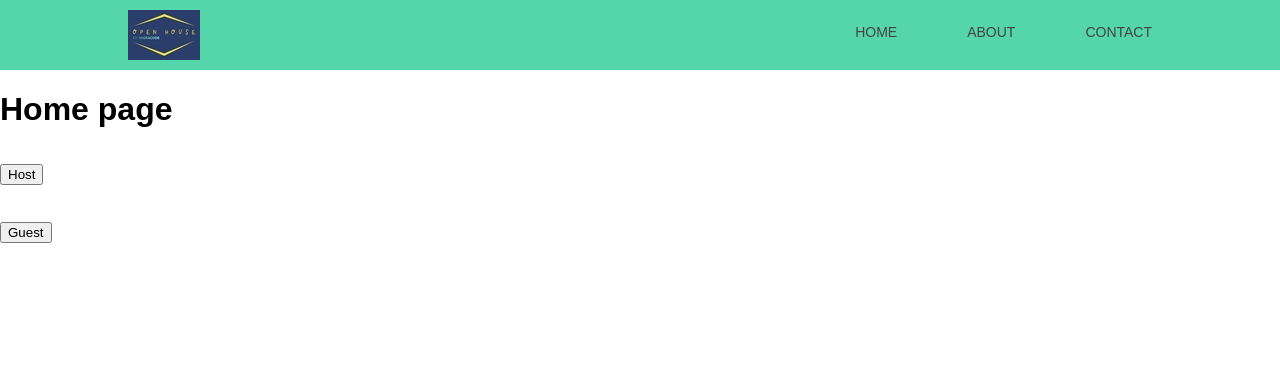
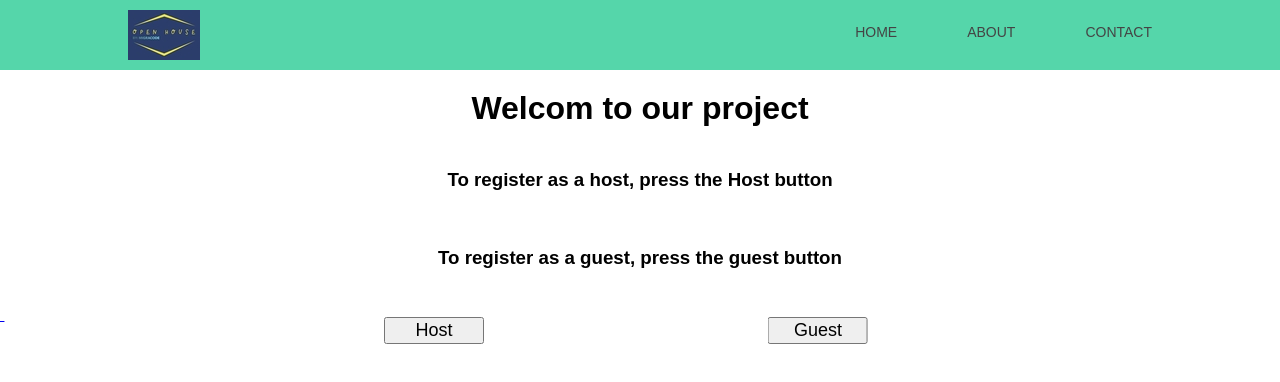
Before and after one commit to ABDO-ALT/open-houes, a React (Create React App) app: page / in a window 1280 px wide. Shown: the top 382 px of the page. Built offline with nearby package versions, Linux system fonts and the light colour scheme.

Commit message:
I create style to button

```diff
--- a/src/App.css
+++ b/src/App.css
@@ -1,8 +1,8 @@
 body {
   margin: 0;
-
   font-family: "work Sans", sans-serif;
   }
+
 .container {
   width: 80%;
   margin: 0 auto;
@@ -60,3 +60,53 @@ body {
 nav a:hover::before {
   width: 100%;
 }
+
+.titel {
+  margin: 0;
+  text-align: center;
+  padding: 20px;
+  height: 20px;
+}
+.informations {
+  text-align: center;
+  padding: 20px;
+  height: 20px;
+}
+
+.host {
+  margin: 0 auto;
+  font-size: large;
+  height: 100%;
+  width: 100px;
+  margin: -20px -50px;
+  position: sticky;
+  top: 50%;
+  left: 30%;
+  text-align: center;
+  text-decoration: none;
+}
+.host:hover {
+  border-radius: 50px;
+  transition: all 0.3s ease 0s;
+  background-color: #55d6aa;
+  color: rgb(73, 14, 14);
+}
+
+.guest {
+  margin: 0 auto;
+  font-size: large;
+  height: 100%;
+  width: 100px;
+  margin: -20px -50px;
+  position: sticky;
+  top: 50%;
+  left: 60%;
+  text-align: center;
+  text-decoration: none;
+}
+.guest:hover {
+  border-radius: 50px;
+  transition: all 0.3s ease 0s;
+  background-color: #55d6aa;
+  color: rgb(73, 14, 14);
+}
--- a/src/components/Home.js
+++ b/src/components/Home.js
@@ -3,19 +3,26 @@ import "../App";
 import { Link } from "react-router-dom";
 function Home() {
   return (
-    <div>
-      <h1>Home page</h1>
-      <h1 className="host">
+    <div className="home">
+      <div>
+        <h1 className="titel">Welcom to our project</h1>
+        <h3 className="informations">
+          To register as a host, press the Host button
+        </h3>
+        <h3 className="informations">
+          To register as a guest, press the guest button
+        </h3>
+      </div>
+      <div>
         <Link to="/Host">
           <button className="host">Host</button>
         </Link>
-      </h1>
-      <h1 className="guest">
+
         <Link to="/Guest">
           {" "}
-          <button className="gest">Guest</button>
+          <button className="guest">Guest</button>
         </Link>
-      </h1>
+      </div>
     </div>
   );
 }
```
Lines whose indentation alone changed are shown as unchanged.
